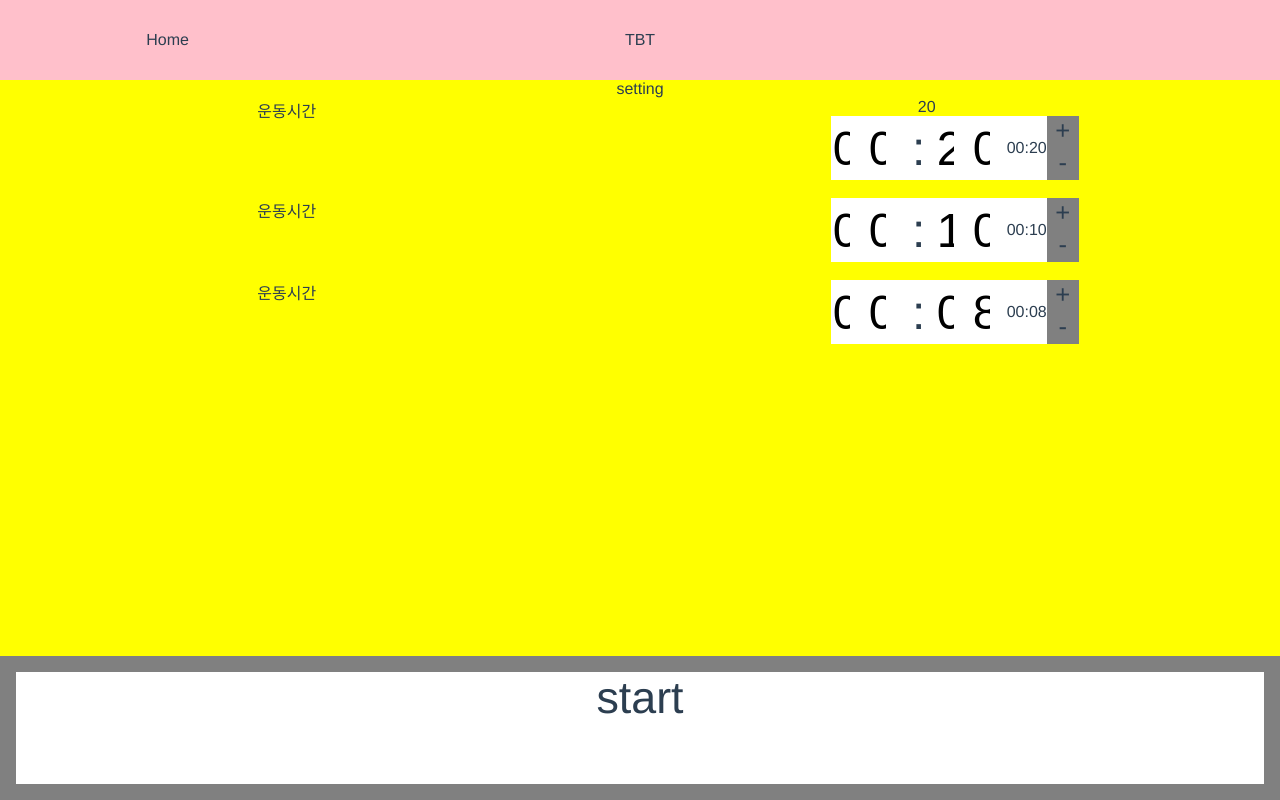
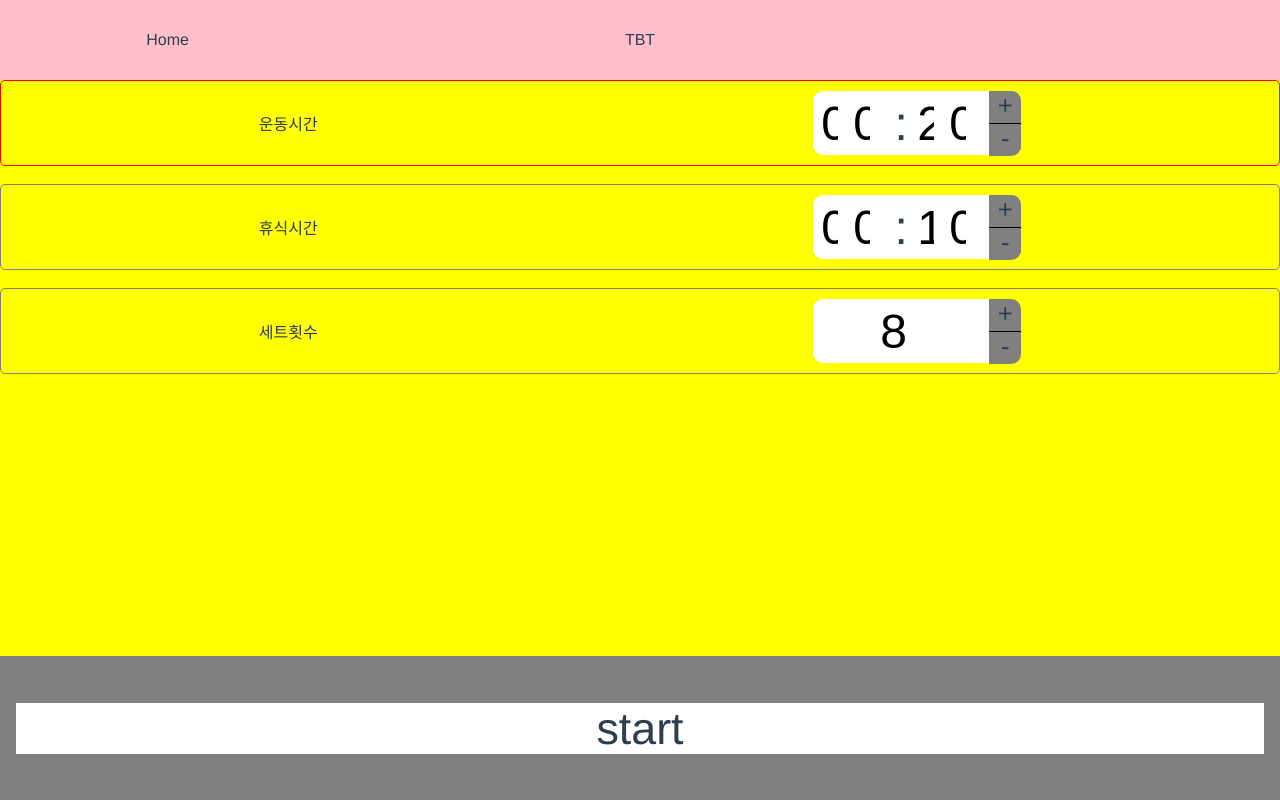
Before and after one commit to PureAppCrystal/vue-health-timer, a Vue app: page /mode/tbt in a window 1280 px wide. Built offline with nearby package versions, Linux system fonts and the light colour scheme.

Commit message:
설정 아이템 테두리 기능 추가. -> 패딩에 따른 크기 문제 있음

```diff
--- a/public/index.html
+++ b/public/index.html
@@ -2,8 +2,12 @@
 <html lang="en">
   <head>
     <meta charset="utf-8">
-    <meta http-equiv="X-UA-Compatible" content="IE=edge">
-    <meta name="viewport" content="width=device-width,initial-scale=1.0">
+    <!-- <meta http-equiv="X-UA-Compatible" content="IE=edge"> -->
+    <!-- <meta name="viewport" content="width=device-width,initial-scale=1.0"> -->
+    <meta name="viewport" content="width=device-width, initial-scale=1, shrink-to-fit=no, user-scalable=no" />
+    <meta content="yes" name="apple-mobile-web-app-capable" />
+  <meta content="minimum-scale=1.0, width=device-width, maximum-scale=1, user-scalable=no" name="viewport" />
+    <link rel="shortcut icon" href="%PUBLIC_URL%/favicon.ico" />
     <link rel="icon" href="<%= BASE_URL %>favicon.ico">
     <title><%= htmlWebpackPlugin.options.title %></title>
     <meta name="viewport" content="width=device-width, initial-scale=1.0, maximum-scale=1.0, user-scalable=no" />
--- /dev/null
+++ b/src/components/CountComboBox.vue
@@ -0,0 +1,133 @@
+<template>
+<div class="countComboBox">
+    <div class="ccb-items">
+        <input id="setCount" type="number"  pattern="\d*" min="0" max="9" class="ccb-item" :value="count"  @keyup="numUp($event)" />
+    </div>
+    <div  class="ccb-btns">
+        <div class="ccb-btn" @click="btnAdd($event)" @keypress="btnPress($event)"> +</div>
+        <div class="ccb-btn" @click="btnMin($event)"> - </div>
+    </div>
+</div>
+</template>
+
+
+<script>
+// import {mapState, mapActions, mapMutations, mapGetters } from 'vuex'
+export default {
+    name: '',
+    props:[
+        // eslint-disable-next-line no-undef
+        "type",
+        "setCount",
+    ],
+    data() {
+        return {
+            //seconds: 60,
+        }
+    },
+    computed: {
+        count: function(){
+            return parseInt(this.setCount);
+        },
+    },
+    methods: {
+        numDown: function(event) {
+            console.log("====================")
+            console.log("numDown", event.target.value)
+            if( event.keyCode>= 48 && event.keyCode <=57) {
+                event.target.value = event.key;
+            }
+        },
+        numPress: function(event) {
+            console.log("numPress : " , event.target.value)
+            console.log("numPress : " , event.key)
+            if( event.keyCode>= 48 && event.keyCode <=57) {
+                event.target.value = event.key;
+            }
+        },
+        numUp: function(event) {
+            console.log("event : ", event);
+            console.log("numUp : ", event.target.value)
+
+
+
+            this.$emit("setSetting", this.type, event.target.value);
+        },
+        btnAdd: function(event) {
+            const target = event.target;
+            this.btnAnimation(target);
+            this.$emit("setSetting", this.type, this.setCount + 1);
+        },
+        btnMin: function(event) {
+            const target = event.target;
+            this.btnAnimation(target);
+            this.$emit("setSetting", this.type, this.setCount - 1);
+        },
+        btnAnimation: function(target) {
+            target.classList.add('clicked');
+            setTimeout(function() {
+                target.classList.remove('clicked');
+            }, 100)
+        }
+
+
+
+    },
+    mounted() {
+
+    },
+    created() {
+
+    }
+}
+</script>
+
+
+<style scoped>
+.countComboBox {
+    height: 4rem;
+    width: 13rem;
+    border-radius: 5px;
+
+    display: flex;
+}
+.ccb-items {
+    background-color: white;
+    display: flex;
+    justify-content: center;
+    align-items: center;
+    flex: 1;
+    border-top-left-radius: 10px;
+    border-bottom-left-radius: 10px;
+}
+.ccb-item {
+    font-size: 3rem;
+    width: 100%;
+    text-align: center;
+    border: none;
+    outline: none;
+    padding: 0px;
+    border-top-left-radius: 10px;
+    border-bottom-left-radius: 10px;
+}
+
+.ccb-btns {
+
+}
+.ccb-btn+.ccb-btn {
+    border-top: solid 1px black;
+    border-top-right-radius: 0px;
+    border-bottom-right-radius: 10px;
+}
+.ccb-btn {
+    background-color: gray;
+    font-size: 1.6rem;
+    height: 2rem;
+    width: 2rem;
+    border-top-right-radius: 10px;
+}
+.ccb-btn.clicked {
+    background-color: red;
+}
+
+</style>
--- a/src/components/MinSecComboBox.vue
+++ b/src/components/MinSecComboBox.vue
@@ -7,7 +7,6 @@
         <input id="sec1" type="number"  pattern="\d*" min="0" max="9" class="mscb-item" :value="sec1" @keyup="numUp($event)"/>
         <input id="sec2" type="number"  pattern="\d*" min="0" max="9" class="mscb-item" :value="sec2" @keyup="numUp($event)"/>
 
-        {{time}}
     </div>
     <div  class="mscb-btns">
         <div class="mscb-btn" @click="btnAdd($event)" @keypress="btnPress($event)"> +</div>
@@ -147,10 +146,11 @@ export default {
 <style scoped>
 .minSecComboBox {
     height: 4rem;
-    width: 12rem;
-    border-radius: 5px;
+    width: 13rem;
+    border-radius: 10px;
 
     display: flex;
+
 }
 .mscb-items {
     background-color: white;
@@ -158,22 +158,40 @@ export default {
     justify-content: center;
     align-items: center;
     flex: 1;
+    border-top-left-radius: 10px;
+    border-bottom-left-radius: 10px;
+}
+.mscb-item:nth-child(1) {
+    /* border: solid 1px black; */
 }
 .mscb-item {
+    padding: 0px;
     font-size: 3rem;
     width: 2rem;
+
     border: none;
     outline: none;
+    border-top-left-radius: 10px;
+    border-bottom-left-radius: 10px;
+
 }
 
 .mscb-btns {
-
+    background-color: gray;
+    border-top-right-radius: 10px;
+    border-bottom-right-radius: 10px;
+}
+.mscb-btn+.mscb-btn {
+    border-top: solid 1px black;
+    border-top-right-radius: 0px;
+    border-bottom-right-radius: 10px;
 }
 .mscb-btn {
     background-color: gray;
     font-size: 1.6rem;
     height: 2rem;
     width: 2rem;
+    border-top-right-radius: 10px;
 }
 .mscb-btn.clicked {
     background-color: red;
--- a/src/views/TBTPageView.vue
+++ b/src/views/TBTPageView.vue
@@ -3,36 +3,37 @@
     <!-- navi -->
     <NaviBar class="naviBar" title="TBT"/>
 
-    <div v-if="status==0" class="content-wrapper">
-         <div class="content-main">
-             setting
-             <div style="display: flex; justify-content: space-around;" >
+     <!-- 셋팅상태 -->
+    <div v-if="status==0" class="content-wrapper" >
+         <div class="content-main" >
+
+             <div id="tbt-training" class="tbt-count-item selectedType" @click="selectItem($event)">
                  <div>운동시간</div>
-                 <div >
-                     {{trainingTime}}
+                 <div class="tbt-combo-input">
                      <MinSecComboBox :type="'training'" :seconds="trainingTime" @setSetting="setSetting"/>
                  </div>
              </div>
-             <br/>
-             <div style="display: flex; justify-content: space-around;" >
-                 <div>운동시간</div>
-                 <div >
+             <br>
+             <div id="tbt-rest" class="tbt-count-item" @click="selectItem($event)" >
+                 <div>휴식시간</div>
+                 <div class="tbt-combo-input" >
                      <MinSecComboBox :type="'rest'" :seconds="restTime" @setSetting="setSetting"/>
                  </div>
              </div>
-             <br/>
-             <div style="display: flex; justify-content: space-around;" >
-                 <div>운동시간</div>
-                 <div >
-                     <MinSecComboBox :type="'set'" :seconds="setCount" @setSetting="setSetting"/>
+             <br>
+             <div id="tbt-set" class="tbt-count-item" @click="selectItem($event)" >
+                 <div>세트횟수</div>
+                 <div class="tbt-combo-input" >
+                     <CountComboBox :type="'set'" :setCount="setCount" @setSetting="setSetting"/>
                  </div>
              </div>
          </div>
          <div class="btn-area">
              <div class="btn btn-full">start</div>
-
          </div>
     </div>
+
+    <!-- 운동상태 -->
     <div v-if="status==1" class="content-wrapper">
          <div class="content-main">
              training
@@ -41,6 +42,8 @@
              <div class="btn btn-full">puase</div>
          </div>
     </div>
+
+    <!-- 일시중지 -->
     <div v-if="status==2" class="content-wrapper">
          <div class="content-main">
              pause
@@ -61,12 +64,14 @@
 
 import NaviBar from '@/components/NaviBar.vue'
 import MinSecComboBox from '@/components/MinSecComboBox.vue'
+import CountComboBox from '@/components/CountComboBox.vue'
 
 export default {
     name: 'tbtPageView',
     components: {
         NaviBar,
         MinSecComboBox,
+        CountComboBox,
     },
     data() {
         return{
@@ -94,10 +99,18 @@ export default {
                 case "set" :
                     this.setCount = value
                     break;
+            }
+        },
+        selectItem: function(event) {
+            // 다른거 다 삭제
+            const contentMain = document.getElementsByClassName("content-main");
+            (contentMain[0].children).forEach(element => {
+                element.classList.remove("selectedType")
+            });
+            // 선택 추가
+            event.target.closest(".tbt-count-item").classList.add("selectedType")
+        }
 
-
-            }
-        }
 
     },
     mounted() {
@@ -111,6 +124,11 @@ export default {
 
 #tbt {
     height: 100%;
+    width: 100%;
+    max-width: 100%;
+    overflow: hidden;
+    overflow-x: hidden;
+    overflow-y: hidden;
 }
 
 
@@ -123,16 +141,45 @@ export default {
     background-color: yellow;
     height: 80%;
 }
+
+.content-main {
+    /* padding: 10px; */
+}
+
+.tbt-count-item{
+    display: flex;
+    justify-content: space-around;
+    align-items: center;
+
+    padding: 10px;
+    border: solid 1px gray;
+    border-radius: 5px;
+    /* padding-bottom: 10px; */
+
+}
+.selectedType {
+    border: solid 1px red;
+}
+
+ .tbt-combo-input {
+
+ }
+
 .btn-area {
     background-color: gray;
     height: 20%;
     display: flex;
+    justify-content: center;
+    align-items: center;
+
 
 }
 .btn {
+
+
     background-color: white;
     margin: 1rem;
-    text-align: center;
+    /* text-align: center; */
     font-size: 2.8rem;
 }
 .btn-full {
```
